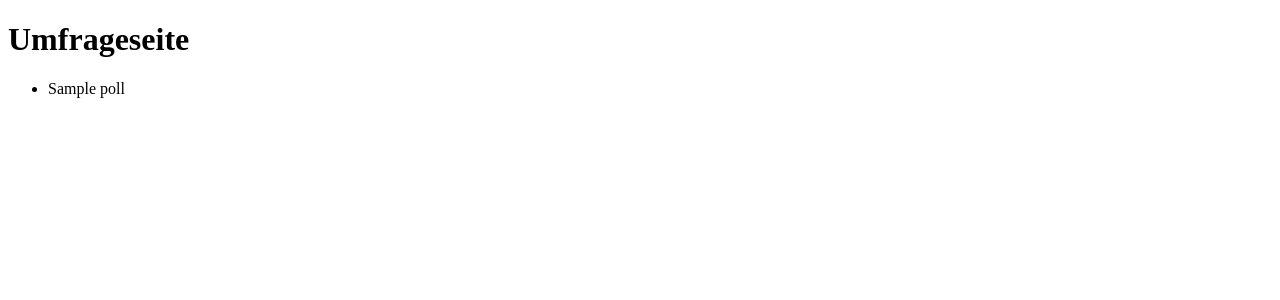
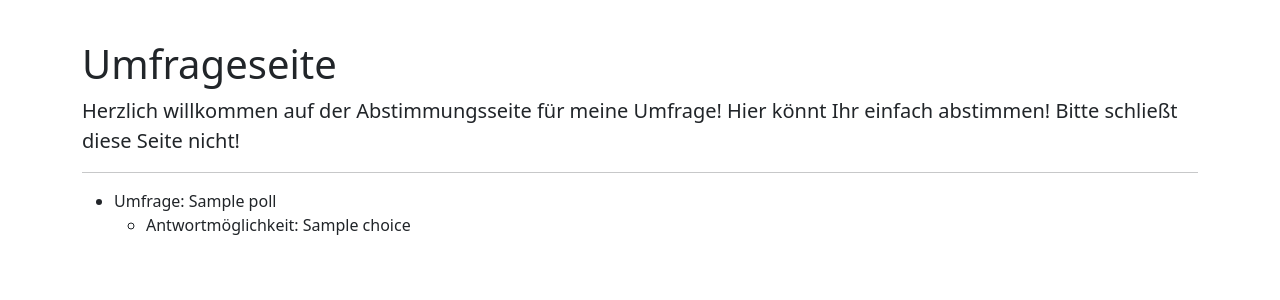
Before and after one commit to Maurice73-Tech/Test-Project1, a Django app: page / in a window 1280 px wide. Shown: the top 300 px of the page. Run offline with Django 3.2, Linux system fonts and the light colour scheme; tables that the repository leaves empty hold one stand-in row (values such as "Sample post"); some libraries are stand-ins or nearby versions.

Commit message:
index html done

```diff
--- a/umfrageseite/polls/templates/polls/index.html
+++ b/umfrageseite/polls/templates/polls/index.html
@@ -3,15 +3,38 @@
     <head>
         <title>Umfrageseite</title>
         <meta charset="utf-8" />
+        <link href="https://cdn.jsdelivr.net/npm/bootstrap@5.1.3/dist/css/bootstrap.min.css" rel="stylesheet" integrity="sha384-1BmE4kWBq78iYhFldvKuhfTAU6auU8tT94WrHftjDbrCEXSU1oBoqyl2QvZ6jIW3" crossorigin="anonymous">
+        <style type="text/css">
+        div.weiterrunter{
+            margin-top: 40px;
+        }
+        </style>
     </head>
     <body>
+        <div class="container weiterrunter">
         <h1>{{ titel }}</h1>
         {% if umfragen %}
+        <p class="lead">
+            Herzlich willkommen auf der Abstimmungsseite f&uuml;r meine Umfrage!
+            Hier könnt Ihr einfach abstimmen!
+            Bitte schließt diese Seite nicht!
+        </p>
+        <hr />
         <ul>
             {% for umfrage in umfragen %}
-            <li>{{ umfrage.name }}</li>
+            <li>Umfrage: {{ umfrage.name }}</li>
+            {% if umfrage.choice_set.all %}
+            <ul>
+                {% for antwortmoeglichkeit in umfrage.choice_set.all %}
+                    <li>Antwortmöglichkeit: {{ antwortmoeglichkeit.name}}</li>
+                {% endfor %}
+            </ul>
+            {% endif %}
             {% endfor %}
         </ul>
         {% endif %}
+        </div>
+        <script src="https://cdn.jsdelivr.net/npm/@popperjs/core@2.10.2/dist/umd/popper.min.js" integrity="sha384-7+zCNj/IqJ95wo16oMtfsKbZ9ccEh31eOz1HGyDuCQ6wgnyJNSYdrPa03rtR1zdB" crossorigin="anonymous"></script>
+        <script src="https://cdn.jsdelivr.net/npm/bootstrap@5.1.3/dist/js/bootstrap.min.js" integrity="sha384-QJHtvGhmr9XOIpI6YVutG+2QOK9T+ZnN4kzFN1RtK3zEFEIsxhlmWl5/YESvpZ13" crossorigin="anonymous"></script>
     </body>
 </html>
```
